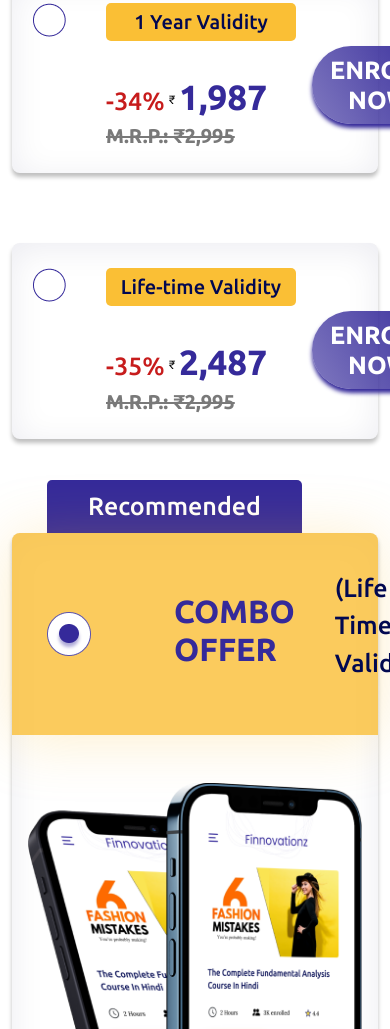
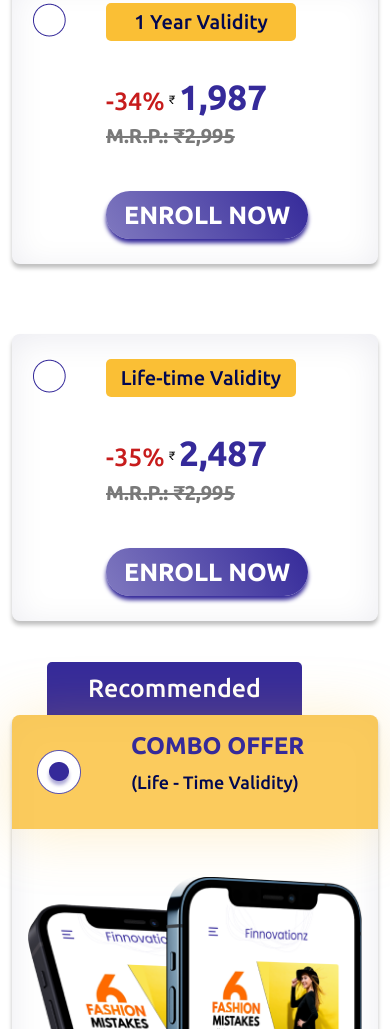
Before and after one commit to mohini3493/Finnovationz, a plain HTML site: page index.html in a window 390 px wide. Shown: the part 4867-5896 px from the top of the page. Drawn offline with Linux system fonts and the light colour scheme.

Commit message:
fixed mobile pricing

```diff
--- a/assets/css/main.css
+++ b/assets/css/main.css
@@ -3380,4 +3380,17 @@ text-decoration-line: underline;
 .this-course .col-lg-8, .this-course .col-lg-4{
   display: none;
 }
-}
+.Recommended .yellowbox img {
+  margin-right: 50px;
+}
+.Recommended .yellowbox {
+  padding: 17px 25px;
+}
+.Recommended .yellowbox h3 {
+  font-size: 24px;
+  margin-right: 0px;
+}
+.Recommended .yellowbox p {
+  font-size: 18px;
+}
+}
--- a/index.html
+++ b/index.html
@@ -551,6 +551,7 @@
               <div class="circle">
                 <img src="./assets/img/Group 1000005182.png" alt="" srcset="">
               </div>
+              <div class="d-sm-flex">
                 <div class="me-3">
                   <div class="num">1 Year Validity</div>
                   <div class="price">
@@ -562,10 +563,12 @@
                   <a href="#" class="gradient-btn">ENROLL NOW</a>
                 </div>
               </div>
+            </div>
             <div class="validitybox">
               <div class="circle">
                 <img src="./assets/img/Group 1000005182.png" alt="" srcset="">
               </div>
+              <div class="d-sm-flex">
                 <div class="me-3">
                   <div class="num">Life-time Validity</div>
                   <div class="price">
@@ -578,13 +581,16 @@
                 </div>
               </div>
             </div>
+          </div>
           <div class="col-lg-7">
             <div class="bluebox">Recommended</div>
             <div class="Recommended">
               <div class="yellowbox">
                 <img src="./assets/img/Group 1000005302.png" alt="">
+                <div class="d-sm-flex">
                   <h3>COMBO OFFER</h3>
                   <p>(Life - Time Validity)</p>
+                </div>
               </div>
               <div class="row pt-5 pb-5 p-3">
                 <div class="col-lg-6">
```
Lines whose indentation alone changed are shown as unchanged.
